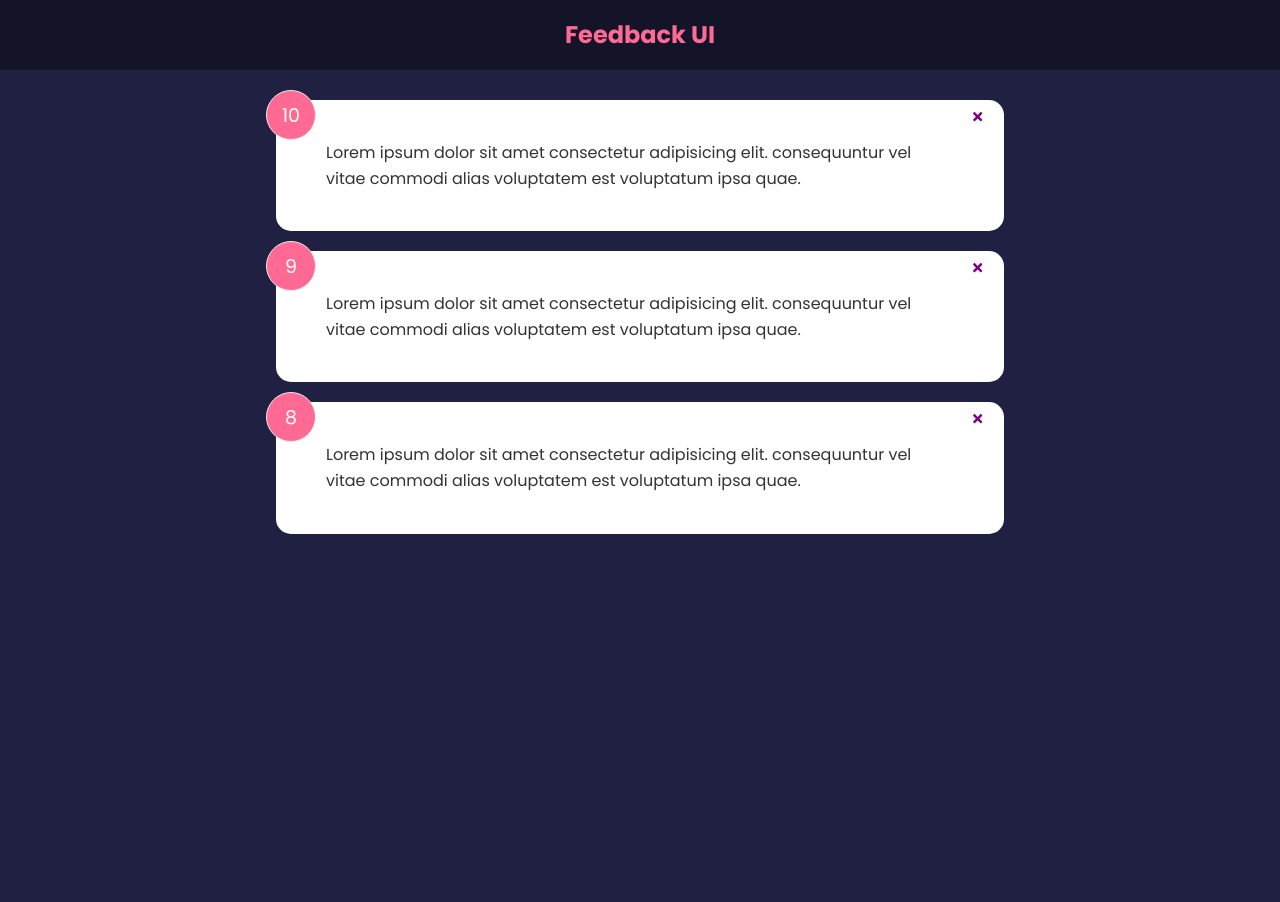
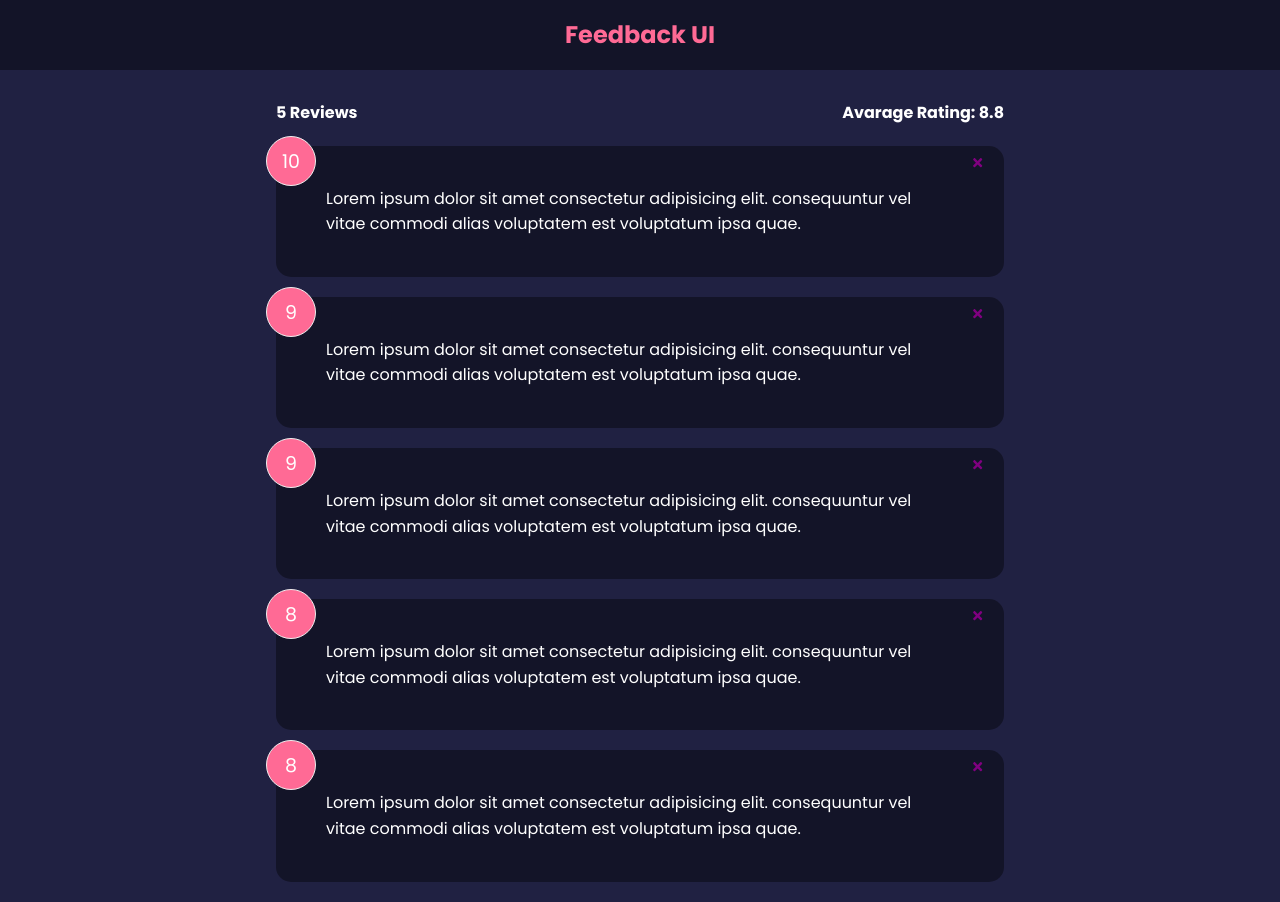
Before and after one commit to anonymousdomain/Feedback-UI, a React (Create React App) app: page / in a window 1280 px wide. Before the commit the page ends 800 px from the top, so only its background shows below. Built offline with nearby package versions, Linux system fonts and the light colour scheme.

Commit message:
reviews and rating component

```diff
--- a/src/App.js
+++ b/src/App.js
@@ -1,14 +1,21 @@
 import React, { useState } from "react";
 import FeedbackList from "./components/FeedbackList";
+import FeedbackStats from "./components/FeedbackStats";
 import Header from "./components/Header";
 import FeedbackData from './data/FeedbackData'
 const App = () => {
     const [feedback,setFeedback]=useState(FeedbackData)
+const handleDelete=(id)=>{
+    setFeedback(
+        feedback.filter((item)=>item.id!==id)
+    )
+}
   return (
     <>
       <Header />
       <div className="container">
-        <FeedbackList  feedback={feedback}/>
+          <FeedbackStats feedback={feedback}/>
+        <FeedbackList  feedback={feedback} onDelete={handleDelete}/>
       </div>
     </>
   );
--- a/src/components/FeedbackItem.jsx
+++ b/src/components/FeedbackItem.jsx
@@ -1,12 +1,15 @@
 import React from "react";
-import {FaTimes} from 'react-icons/fa'
-const FeedbackItem = ({ item }) => {
+import { FaTimes } from "react-icons/fa";
+import Card from "./Shared/Card";
+const FeedbackItem = ({ item, handleDelete }) => {
   return (
-    <div className="card">
+    <Card>
       <div className="num-display">{item.rating}</div>
-      <button className="close"><FaTimes color="purple"/></button>
+      <button className="close" onClick={() => handleDelete(item.id)}>
+        <FaTimes color="purple" />
+      </button>
       <div className="text-display">{item.text}</div>
-    </div>
+    </Card>
   );
 };
 
--- a/src/components/FeedbackList.jsx
+++ b/src/components/FeedbackList.jsx
@@ -1,11 +1,12 @@
 import React from 'react';
 import FeedbackItem from './FeedbackItem';
 
-const FeedbackList = ({feedback}) => {
+const FeedbackList = ({feedback,onDelete}) => {
+
   return (
       <div>
           {feedback.map((item)=>(
-              <FeedbackItem item={item} key={item.id}/>
+              <FeedbackItem item={item} key={item.id} handleDelete={(id)=>onDelete(id)}/>
           ))}
       </div>
   )
--- /dev/null
+++ b/src/components/FeedbackStats.jsx
@@ -0,0 +1,20 @@
+import React from "react";
+
+const FeedbackStats = ({ feedback }) => {
+  // calculate rating avarage
+
+  let avarage =
+    feedback.reduce((acc, cur) => {
+      return acc + cur.rating;
+    }, 0) / feedback.length;
+
+  avarage = avarage.toFixed(1).replace(/[.,]0$/, "");
+  return (
+    <div className="feedback-stats">
+      <h4>{feedback.length} Reviews</h4>
+      <h4>Avarage Rating: {isNaN(avarage) ? 0 : avarage}</h4>
+    </div>
+  );
+};
+
+export default FeedbackStats;
--- /dev/null
+++ b/src/components/Shared/Card.jsx
@@ -0,0 +1,15 @@
+import React from 'react';
+
+const Card = ({children,reverse}) => {
+  return (
+      <div className='card'
+      style={{
+          backgroundColor:reverse?'rgba(0,0,0,0.4)':'#fff',
+          color:reverse?'#fff':'#000'
+      }}>{children}</div>
+  )
+};
+Card.defaultProps={
+reverse:true
+}
+export default Card;
--- a/src/data/FeedbackData.js
+++ b/src/data/FeedbackData.js
@@ -11,6 +11,16 @@ const FeedbackData = [
     },
     {
       id: 3,
+      rating: 9,
+      text: 'Lorem ipsum dolor sit amet consectetur adipisicing elit. consequuntur vel vitae commodi alias voluptatem est voluptatum ipsa quae.',
+    },
+    {
+      id: 4,
+      rating: 8,
+      text: 'Lorem ipsum dolor sit amet consectetur adipisicing elit. consequuntur vel vitae commodi alias voluptatem est voluptatum ipsa quae.',
+    },
+    {
+      id: 5,
       rating: 8,
       text: 'Lorem ipsum dolor sit amet consectetur adipisicing elit. consequuntur vel vitae commodi alias voluptatem est voluptatum ipsa quae.',
     },
```
